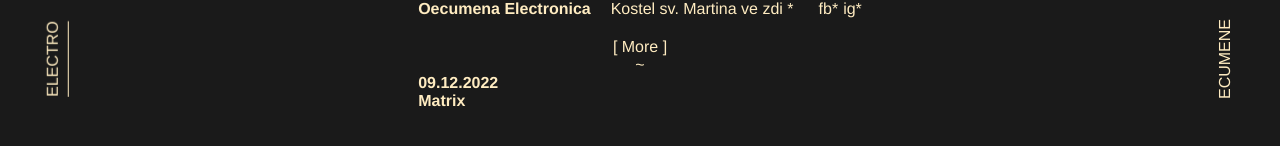
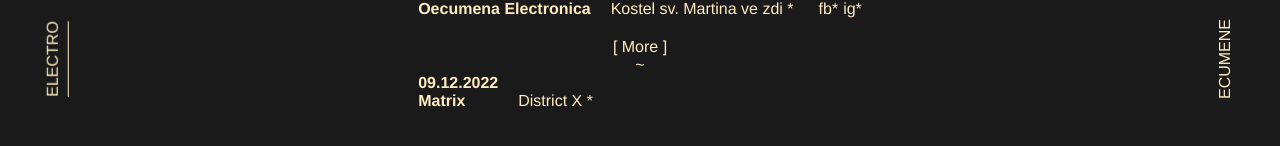
Before and after one commit to Kapicka/lunestorm, a Vue app: page /electro/events in a window 1280 px wide. Shown: the part 270-416 px from the top of the page. Built offline with nearby package versions, Linux system fonts and the light colour scheme.

Commit message:
Change event data

```diff
--- a/src/store.js
+++ b/src/store.js
@@ -22,6 +22,10 @@
     key: "matrix",
     type: ["electro"],
     name: "Matrix",
+    place: {
+      name: "District X",
+      url: "https://mapy.cz/zakladni?q=district%20x&source=firm&id=13022492&ds=2&x=14.4755192&y=50.1121018&z=17"
+    },
     dateStart: "2022-12-09",
     dateEnd: "2022-12-10"
   }
```
